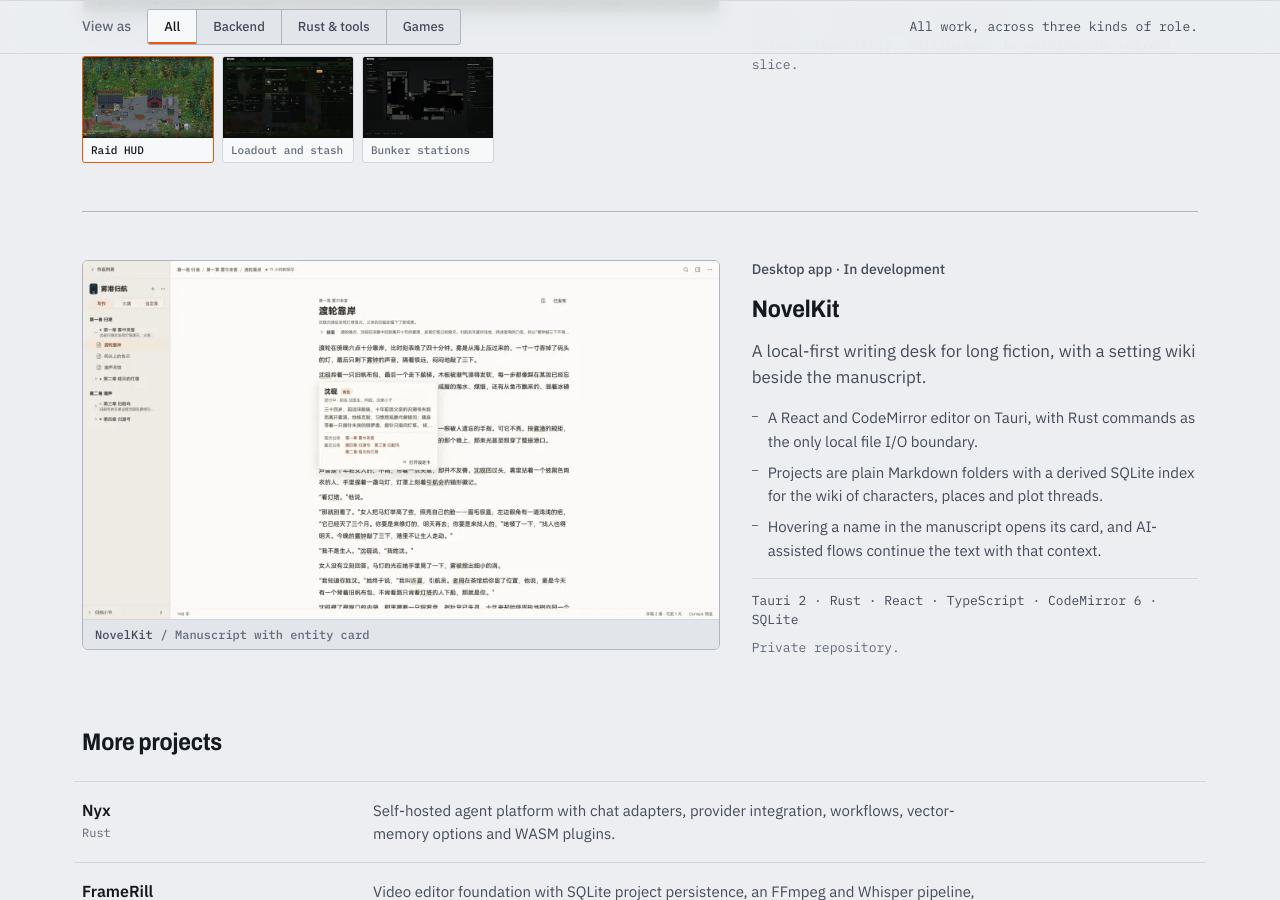
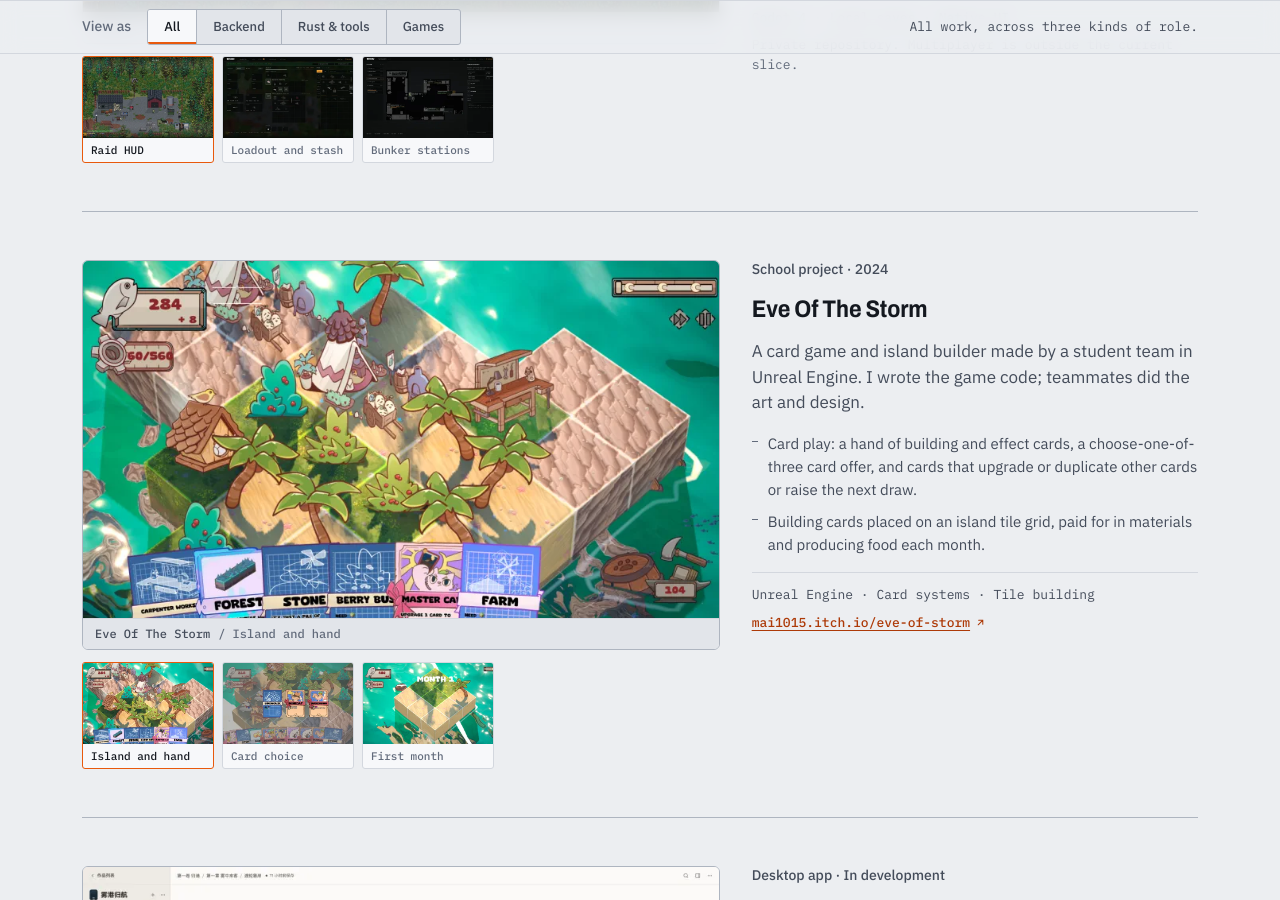
Before and after one commit to mai1015/mai1015.github.io, a Jekyll site: the page resume/index.html, which Jekyll copies as it is, in a window 1280 px wide and 900 px high, scrolled down 5482 px. Built offline with Jekyll 4.4.1, drawn with Linux system fonts in a browser that asks for light colours.

Commit message:
Add Eve Of The Storm to the resume
A 2024 school project: a student team's Unreal Engine card game and
island builder, where I wrote the game code. Three screenshots from the
itch.io page, a link to it, and a regenerated PDF.

Co-Authored-By: Claude Opus 5.5 <noreply@anthropic.com>

```diff
--- a/resume/index.html
+++ b/resume/index.html
@@ -749,6 +749,33 @@ dialog#viewer::backdrop { background: rgb(var(--scrim) / .76); }
         </div>
       </article>
 
+      <article class="entry" data-t="all games" aria-labelledby="eve-h">
+        <div class="entry-figs">
+          <button class="plate" type="button" data-main data-full="assets/img/eve-storm-build.webp" data-cap="Eve Of The Storm · Island and hand">
+            <img src="assets/img/eve-storm-build-800.webp" srcset="assets/img/eve-storm-build-480.webp 480w, assets/img/eve-storm-build-800.webp 800w, assets/img/eve-storm-build.webp 1394w" sizes="(min-width: 900px) 640px, calc(100vw - 40px)" width="1394" height="781" loading="lazy" decoding="async" alt="Eve Of The Storm island in play: palm trees, berry bushes, tents, a birdhouse and a carpenter's workbench on grass and sand tiles over the sea, with food and material counters and a hand of building cards such as Forest, Stone, Berry Bush and Farm">
+            <span class="plate-cap"><span>Eve Of The Storm</span><span class="cap-what">Island and hand</span></span>
+          </button>
+          <div class="strip" role="group" aria-label="Eve Of The Storm screenshots">
+            <button class="thumb" type="button" aria-pressed="true" data-shot data-full="assets/img/eve-storm-build.webp" data-small="assets/img/eve-storm-build-800.webp" data-what="Island and hand" data-cap="Eve Of The Storm · Island and hand" data-alt="Eve Of The Storm island in play: palm trees, berry bushes, tents, a birdhouse and a carpenter's workbench on grass and sand tiles over the sea, with food and material counters and a hand of building cards such as Forest, Stone, Berry Bush and Farm"><img src="assets/img/eve-storm-build-480.webp" width="1394" height="781" loading="lazy" decoding="async" alt=""><span>Island and hand</span></button>
+            <button class="thumb" type="button" aria-pressed="false" data-shot data-full="assets/img/eve-storm-draft.webp" data-small="assets/img/eve-storm-draft-800.webp" data-what="Card choice" data-cap="Eve Of The Storm · Card choice" data-alt="Eve Of The Storm card choice: three cards offered over the island, Birdhouse, Minecat and Overdrawn, with their costs and effects, and the player's hand along the bottom"><img src="assets/img/eve-storm-draft-480.webp" width="1394" height="781" loading="lazy" decoding="async" alt=""><span>Card choice</span></button>
+            <button class="thumb" type="button" aria-pressed="false" data-shot data-full="assets/img/eve-storm-month.webp" data-small="assets/img/eve-storm-month-800.webp" data-what="First month" data-cap="Eve Of The Storm · First month" data-alt="Eve Of The Storm at the start of a run: the title Month 1 over a small island of grass and sand tiles with one palm tree, surrounded by sea"><img src="assets/img/eve-storm-month-480.webp" width="1394" height="781" loading="lazy" decoding="async" alt=""><span>First month</span></button>
+          </div>
+        </div>
+        <div class="entry-text">
+          <p class="label">School project · 2024</p>
+          <h3 id="eve-h">Eve Of The Storm</h3>
+          <p class="entry-kind">A card game and island builder made by a student team in Unreal Engine. I wrote the game code; teammates did the art and design.</p>
+          <ul class="points">
+            <li>Card play: a hand of building and effect cards, a choose-one-of-three card offer, and cards that upgrade or duplicate other cards or raise the next draw.</li>
+            <li>Building cards placed on an island tile grid, paid for in materials and producing food each month.</li>
+          </ul>
+          <div class="meta">
+            <p class="data">Unreal Engine · Card systems · Tile building</p>
+            <p class="links"><a href="https://mai1015.itch.io/eve-of-storm" target="_blank" rel="noopener">mai1015.itch.io/eve-of-storm<svg width="11" height="11" viewBox="0 0 24 24" fill="none" stroke="currentColor" stroke-width="2.2" stroke-linecap="round" stroke-linejoin="round" aria-hidden="true"><path d="M7 17 17 7M8 7h9v9"/></svg></a></p>
+          </div>
+        </div>
+      </article>
+
       <article class="entry" data-t="all rust" aria-labelledby="novelkit-h">
         <div class="entry-figs">
           <button class="plate" type="button" data-shot data-full="assets/img/novelkit-writing.webp" data-cap="NovelKit · Manuscript with entity card">
```
Also changed, not shown: resume/assets/img/eve-storm-build-480.webp (added), resume/assets/img/eve-storm-build-800.webp (added), resume/assets/img/eve-storm-build.webp (added), resume/assets/img/eve-storm-draft-480.webp (added), resume/assets/img/eve-storm-draft-800.webp (added), resume/assets/img/eve-storm-draft.webp (added), resume/assets/img/eve-storm-month-480.webp (added), resume/assets/img/eve-storm-month-800.webp (added), resume/assets/img/eve-storm-month.webp (added), 1 other file.
